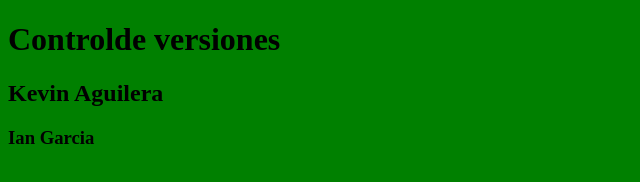
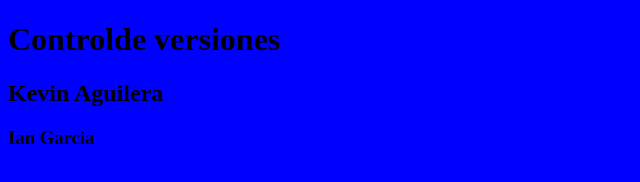
Before and after one commit to KevinPlucci/TP_SO_I4_Equipo_101, a plain HTML site: page index.html in a window 1280 px wide. Shown: the whole page, without its empty margins (0-640 px from the left). Drawn offline with Linux system fonts and the light colour scheme.

Commit message:
Cambio color fondo a BLUE

```diff
--- a/estilo.css
+++ b/estilo.css
@@ -2,5 +2,5 @@
 margin:100px;
 }
 body {
-background:GREEN;
+background:BLUE;
 }
```
